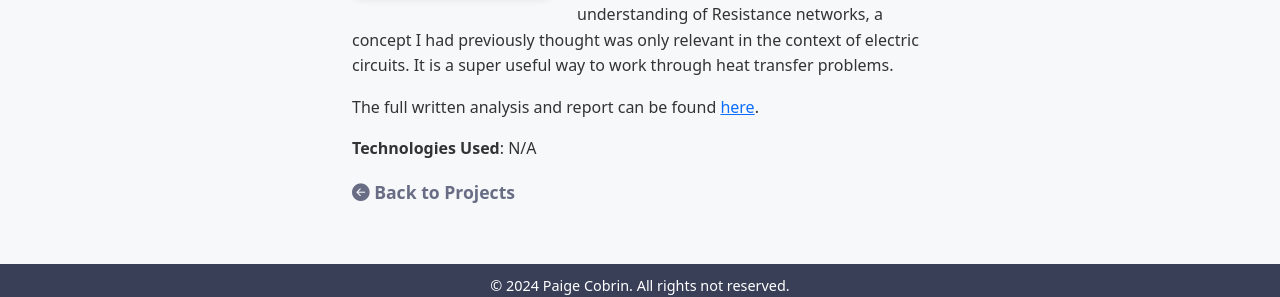
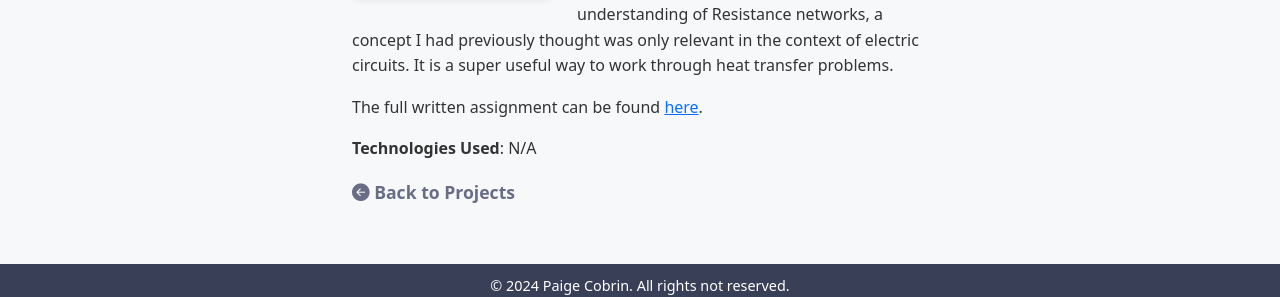
Before and after one commit to pacobrin/portfolio, a Jekyll site: the page built from _projects/2026-03 Heat Transfer PSet.md, in a window 1280 px wide. Shown: the part 317-614 px from the top of the page. Built offline with Jekyll 4.4.1, drawn with Linux system fonts in a browser that asks for light colours.

Commit message:
<Commit Edit>

```diff
--- a/_projects/2026-03 Heat Transfer PSet.md
+++ b/_projects/2026-03 Heat Transfer PSet.md
@@ -8,4 +8,4 @@ image: /assets/images/pset3pic.jpg
 
 The third homework for Heat Transfer was full of examples of how heat transfer relies on energy balance and has varying properties as it travels through different mediums in different ways. This assignment solidified my understanding of Resistance networks, a concept I had previously thought was only relevant in the context of electric circuits. It is a super useful way to work through heat transfer problems.
 
-The full written analysis and report can be found [here]({{ "/assets/Heat transfer PSet.pdf" | relative_url }}).
+The full written assignment can be found [here]({{ "/assets/Heat transfer PSet.pdf" | relative_url }}).
```
